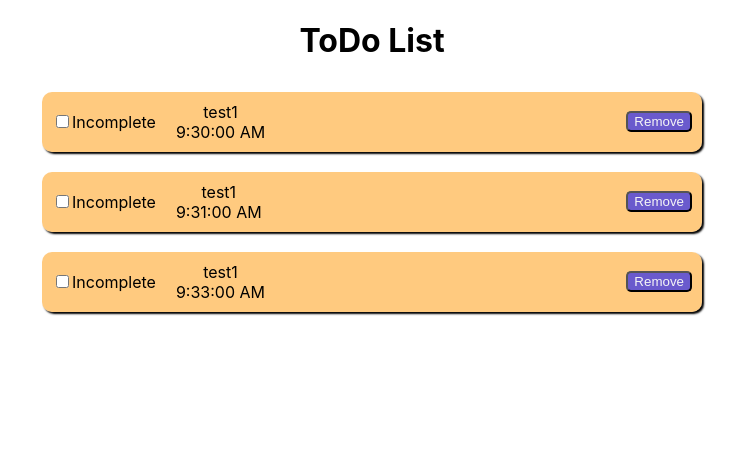
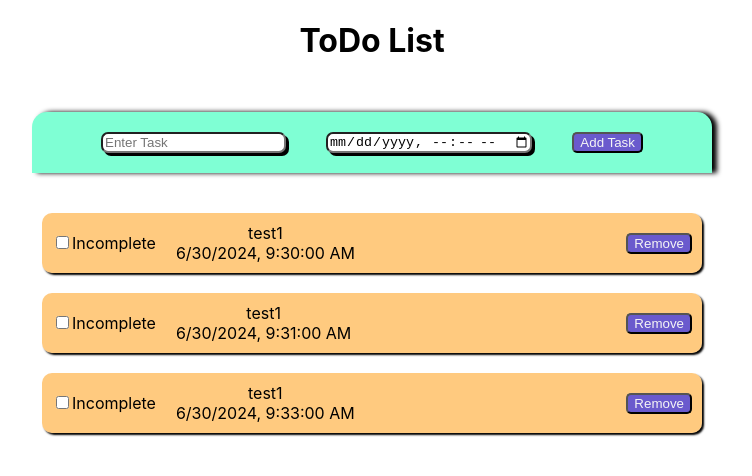
Before and after one commit to herilynn/basicToDoList, a React (Create React App) app: page / in a window 1280 px wide. Shown: the top 476 px of the page, without its empty margins (268-1020 px from the left). Built offline with nearby package versions, Linux system fonts and the light colour scheme.

Commit message:
Start form for adding tasks and styling

```diff
--- a/src/App.js
+++ b/src/App.js
@@ -2,6 +2,7 @@
 import './App.css';
 import Header from './components/Header';
 import Tasks from './components/TaskList';
+import NewTask from './components/AddTask';
 import { useState } from 'react';
 
 function App() {
@@ -39,6 +40,7 @@ function App() {
         </a>
       </header> */}
       <Header/>
+      <NewTask/>
       <Tasks tasks={allTasks} onRemoveHandler = {removeTask}/>
     </div>
   );
--- /dev/null
+++ b/src/components/AddTask/Form.jsx
@@ -0,0 +1,20 @@
+const Form = () => {
+
+    const addTaskHandler = (event) => {
+
+        // event.target[0].value = ''
+        // event.target[1].value = ''
+    }
+
+    return (
+        <form action="" className="task-form" onSubmit={addTaskHandler}>
+            <input type="text" name="" id="" className="new-task-name" placeholder="Enter Task"/>
+
+            <input type="datetime-local" name="" id="" className="new-task-time" placeholder="YYYY-MM-DD-THH-mm-ss"/>
+
+            <button type="submit"> Add Task </button>
+        </form>
+    )
+}
+
+export default Form
--- /dev/null
+++ b/src/components/AddTask/index.js
@@ -0,0 +1,13 @@
+import Form from "./Form";
+import './style.css'
+
+const NewTask = () => {
+
+    return (
+        <div className="new-task">
+            <Form/>
+        </div>
+    )
+}
+
+export default NewTask
--- /dev/null
+++ b/src/components/AddTask/style.css
@@ -0,0 +1,42 @@
+.new-task {
+    display: flex;
+    justify-content: center;
+    align-items: center;
+}
+
+.task-form {
+    background-color: aquamarine;
+    display: flex;
+    justify-content: center;
+    align-items: center;
+    border-radius: 15px 15px 0px 0px;
+    width: 50%;
+    margin: 30px;
+    padding: 20px;
+    box-shadow: 5px 0px 5px 0px;
+}
+
+.task-form button {
+    color: whitesmoke;
+    background-color: slateblue;
+    border-radius: 5px;
+    transition: 0.2s ease;
+    margin: 0 20px;
+}
+
+.task-form button:hover {
+    background-color: slategray;
+    transition: 0.2s ease;
+}
+
+.new-task-name {
+    border-radius: 7px;
+    box-shadow: 3px 3px 0px 0px;
+    margin: 0 20px;
+}
+
+.new-task-time {
+    border-radius: 7px;
+    box-shadow: 3px 3px 0px 0px;
+    margin: 0 20px;
+}
--- a/src/components/TaskList/Task.jsx
+++ b/src/components/TaskList/Task.jsx
@@ -16,7 +16,7 @@ const Task = ({name, time, id, onRemoveHandler}) => {
 
     }
 
-    const formattedTime = new Date(time).toLocaleTimeString()
+    const formattedTime = new Date(time).toLocaleString()
 
     return (
         <div className={`task ${isChecked ? "complete" : ""}`}>
```
